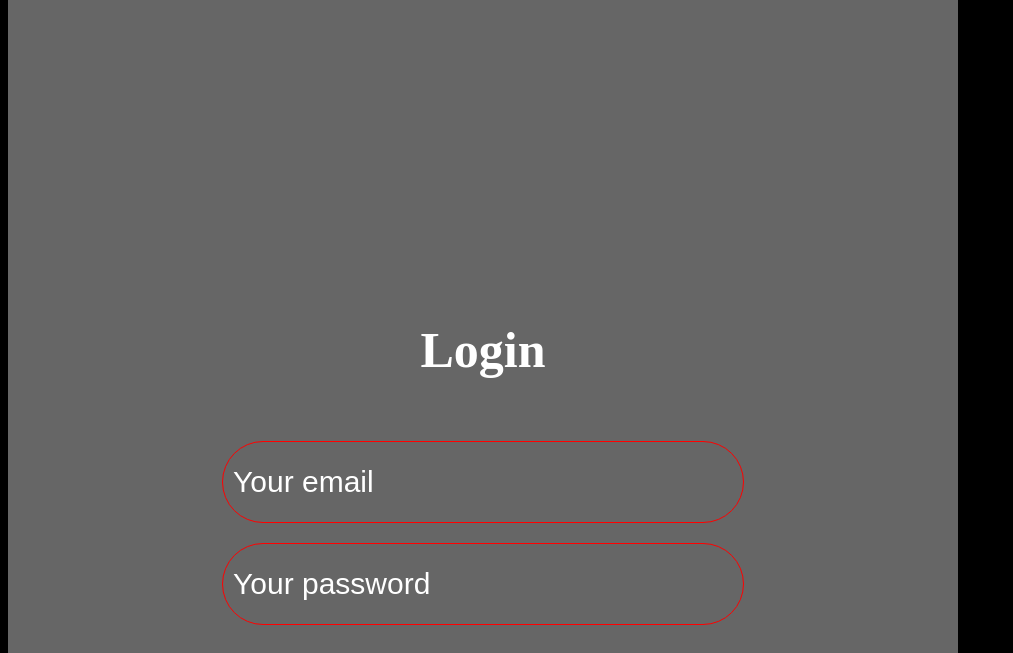
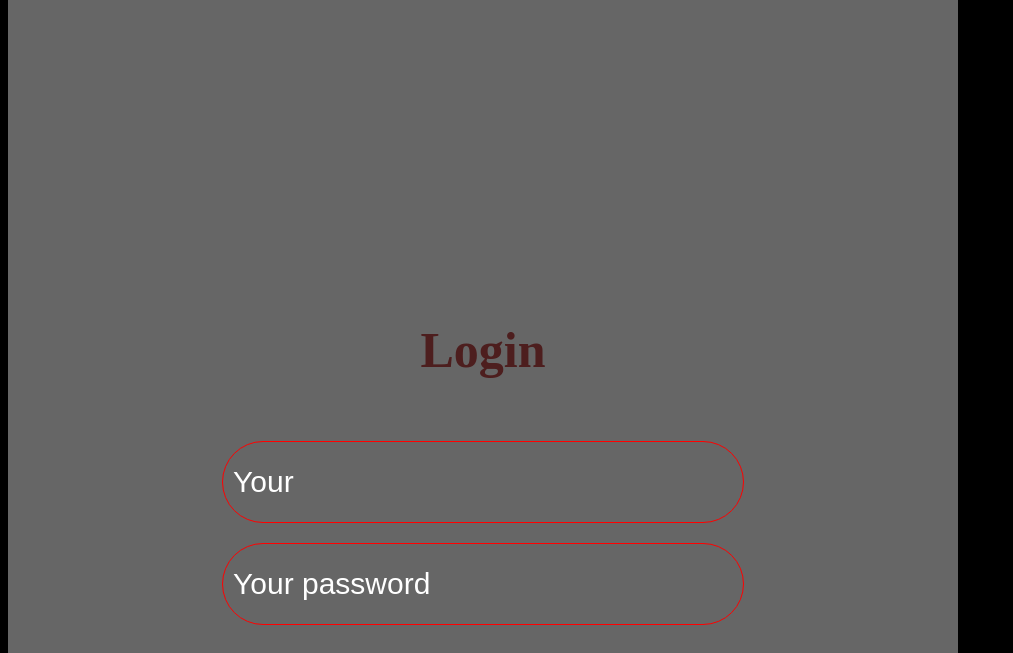
Before and after one commit to suryalakshmanan0066/assesment-test, a plain HTML site: page index.html in a window 1280 px wide. Shown: the part 147-800 px from the top of the page, without its empty margins (0-1013 px from the left). Drawn offline with Linux system fonts and the light colour scheme.

Commit message:
second comit

```diff
--- a/index.html
+++ b/index.html
@@ -17,7 +17,7 @@
             <h1>Login</h1>
             <div class="fieldbox">
 
-                    <input id="eid" type="text" placeholder="Your email" name="email">
+                    <input id="eid" type="text" placeholder="Your " name="email">
 
                     <input id="pass" type="password" placeholder="Your password" name="password" >
 
--- a/style.css
+++ b/style.css
@@ -13,7 +13,7 @@
 }
 #loginbox h1{
 
-    color: white;
+    color: rgb(77, 30, 30);
     font-weight: 900;
     font-size: 30px;
     font-size: 50px;
```
